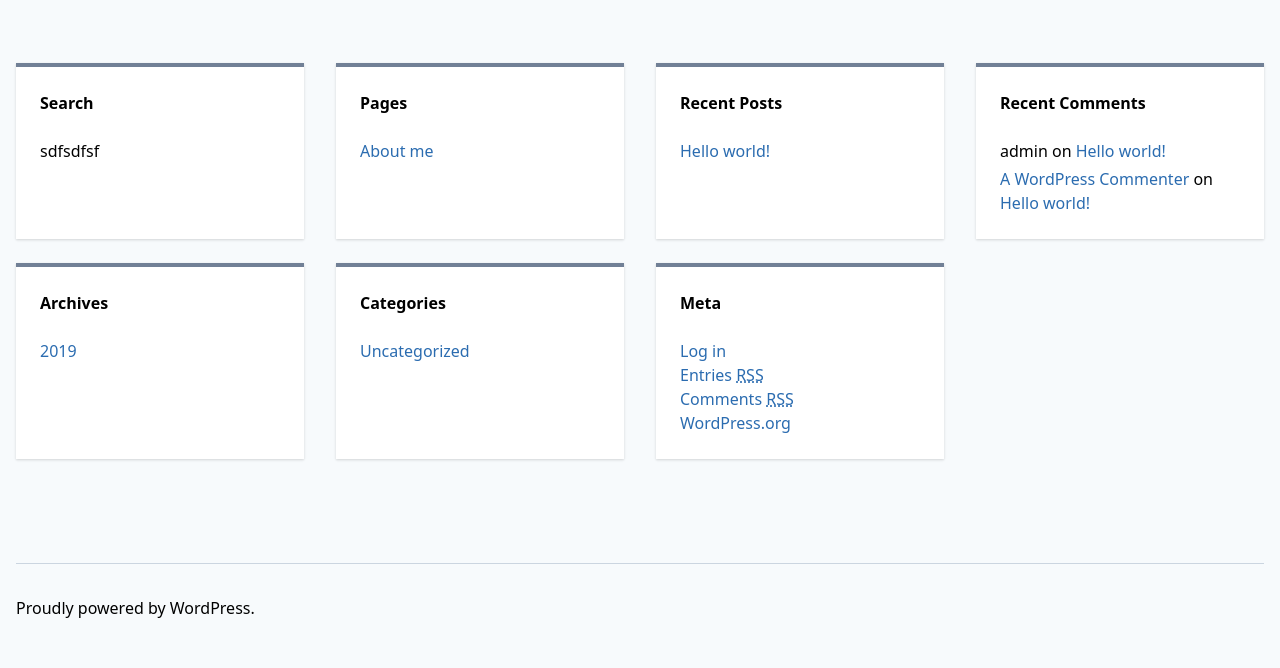
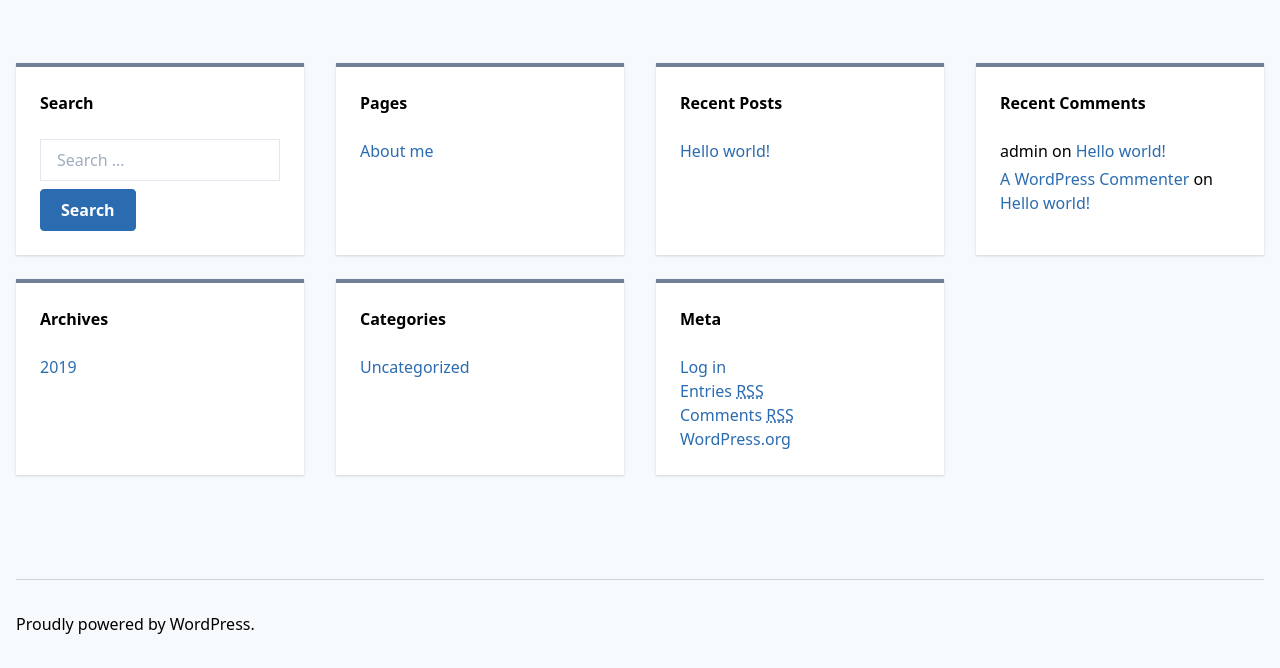
Before and after one commit to opdavies/wordpress-tailwindcss-starter-static, a website: page index.html in a window 1280 px wide. Shown: the part 193-861 px from the top of the page. Drawn offline with nearby package versions, Linux system fonts and the light colour scheme; files that its build step writes are made by us from their sources.

Commit message:
Add search form

```diff
--- a/index.html
+++ b/index.html
@@ -24,7 +24,13 @@
             </header>
 
             <div class="content">
-              <p>sdfsdfsf</p>
+              <form action="#0">
+                <label>
+                  <input type="text" placeholder="Search …" class="w-full border py-2 px-4">
+                </label>
+
+                <input type="submit" class="mt-2 bg-blue-700 border border-blue-700 hover:bg-white focus:bg-white text-white hover:text-blue-700 focus:text-blue-700 font-bold rounded px-5 py-2 cursor-pointer outline-none" value="Search">
+              </form>
             </div>
           </div>
         </section>
```
